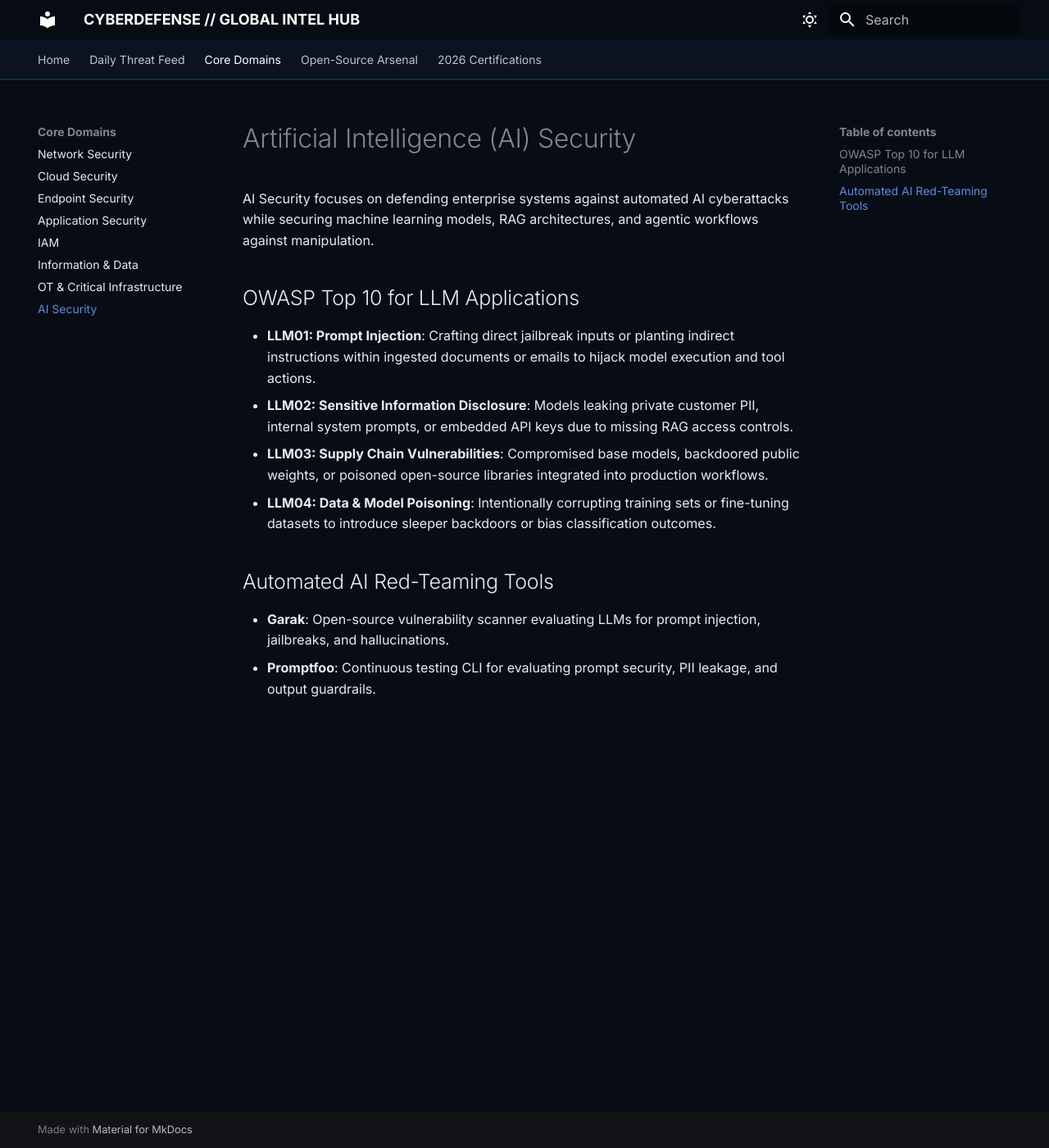
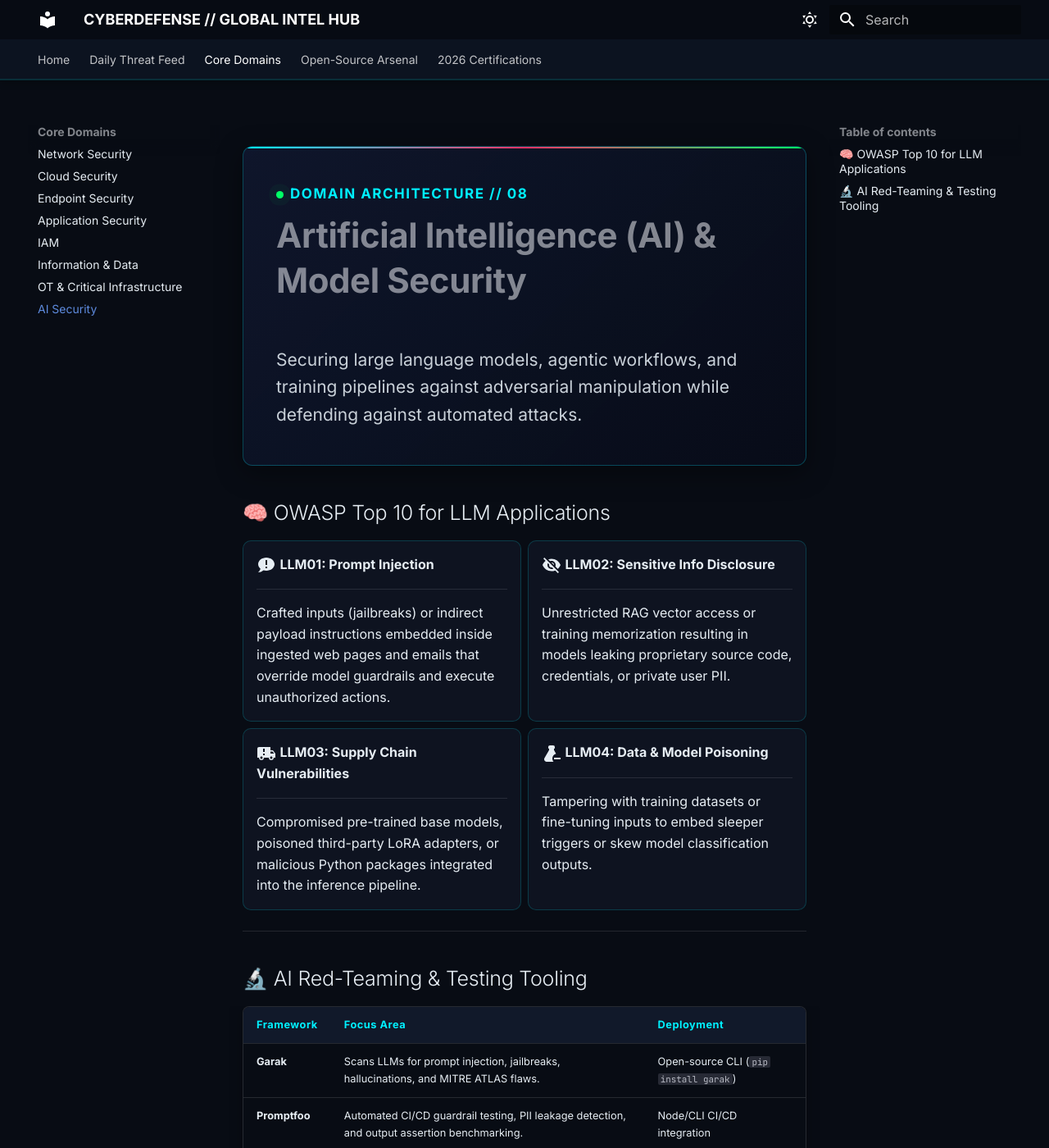
Before and after one commit to atharvajdhumal/cybersecurity-handbook, an MkDocs documentation site: the page built from docs/domains/ai-security.md, in a window 1280 px wide and 1400 px high. Shown: the whole window at 82% size. Built offline with MkDocs 1.6.1 and Material for MkDocs 9.7.7, drawn with Linux system fonts in a browser that asks for light colours; some of the changed text lies outside the part shown.

Commit message:
Update ai-security.md

```diff
--- a/docs/domains/ai-security.md
+++ b/docs/domains/ai-security.md
@@ -1,14 +1,49 @@
-# Artificial Intelligence (AI) Security
+<div class="hero-box">
+  <span style="font-size: 0.85rem; font-weight: 700; letter-spacing: 1.5px; text-transform: uppercase; color: #00f0ff; display: block; margin-bottom: 0.5rem;">
+    <span class="live-pulse"></span>DOMAIN ARCHITECTURE // 08
+  </span>
+  <h1 style="margin-top: 0; font-size: 2.1rem; font-weight: 800;">Artificial Intelligence (AI) & Model Security</h1>
+  <p style="color: #c9d1d9; font-size: 1.05rem; margin-bottom: 0;">
+    Securing large language models, agentic workflows, and training pipelines against adversarial manipulation while defending against automated attacks.
+  </p>
+</div>
 
-AI Security focuses on defending enterprise systems against automated AI cyberattacks while securing machine learning models, RAG architectures, and agentic workflows against manipulation.
+## 🧠 OWASP Top 10 for LLM Applications
 
-## OWASP Top 10 for LLM Applications
+<div class="grid cards" markdown>
 
-* **LLM01: Prompt Injection**: Crafting direct jailbreak inputs or planting indirect instructions within ingested documents or emails to hijack model execution and tool actions.
-* **LLM02: Sensitive Information Disclosure**: Models leaking private customer PII, internal system prompts, or embedded API keys due to missing RAG access controls.
-* **LLM03: Supply Chain Vulnerabilities**: Compromised base models, backdoored public weights, or poisoned open-source libraries integrated into production workflows.
-* **LLM04: Data & Model Poisoning**: Intentionally corrupting training sets or fine-tuning datasets to introduce sleeper backdoors or bias classification outcomes.
+-   :material-chat-alert:{ .lg .middle } **LLM01: Prompt Injection**
 
-## Automated AI Red-Teaming Tools
-* **Garak**: Open-source vulnerability scanner evaluating LLMs for prompt injection, jailbreaks, and hallucinations.
-* **Promptfoo**: Continuous testing CLI for evaluating prompt security, PII leakage, and output guardrails.
+    ---
+
+    Crafted inputs (jailbreaks) or indirect payload instructions embedded inside ingested web pages and emails that override model guardrails and execute unauthorized actions.
+
+-   :material-eye-off:{ .lg .middle } **LLM02: Sensitive Info Disclosure**
+
+    ---
+
+    Unrestricted RAG vector access or training memorization resulting in models leaking proprietary source code, credentials, or private user PII.
+
+-   :material-truck-alert:{ .lg .middle } **LLM03: Supply Chain Vulnerabilities**
+
+    ---
+
+    Compromised pre-trained base models, poisoned third-party LoRA adapters, or malicious Python packages integrated into the inference pipeline.
+
+-   :material-flask-empty-minus:{ .lg .middle } **LLM04: Data & Model Poisoning**
+
+    ---
+
+    Tampering with training datasets or fine-tuning inputs to embed sleeper triggers or skew model classification outputs.
+
+</div>
+
+---
+
+## 🔬 AI Red-Teaming & Testing Tooling
+
+| Framework | Focus Area | Deployment |
+| :--- | :--- | :--- |
+| **Garak** | Scans LLMs for prompt injection, jailbreaks, hallucinations, and MITRE ATLAS flaws. | Open-source CLI (`pip install garak`) |
+| **Promptfoo** | Automated CI/CD guardrail testing, PII leakage detection, and output assertion benchmarking. | Node/CLI CI/CD integration |
+| **PyRIT** | Python Risk Identification Tool for red-teaming multimodal generative AI systems. | Python library (MIT License) |
```
